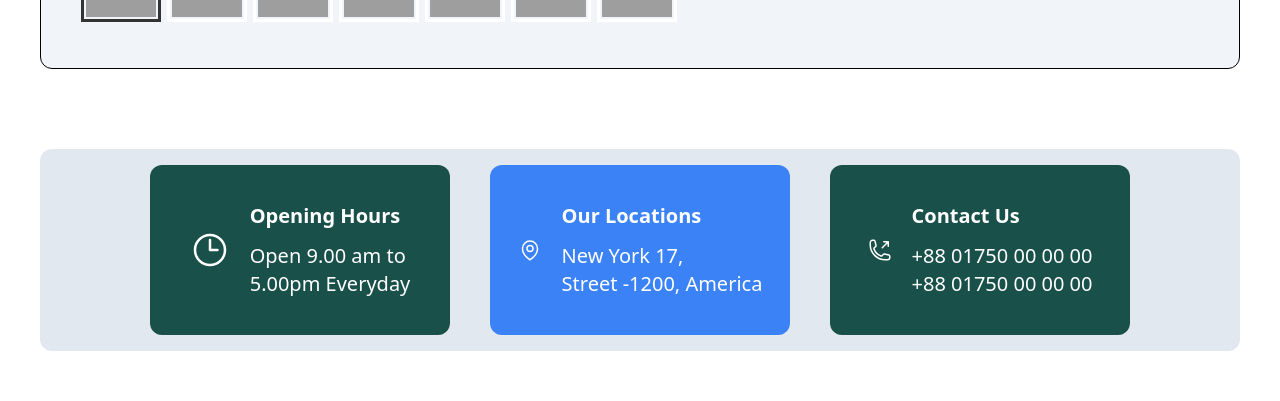
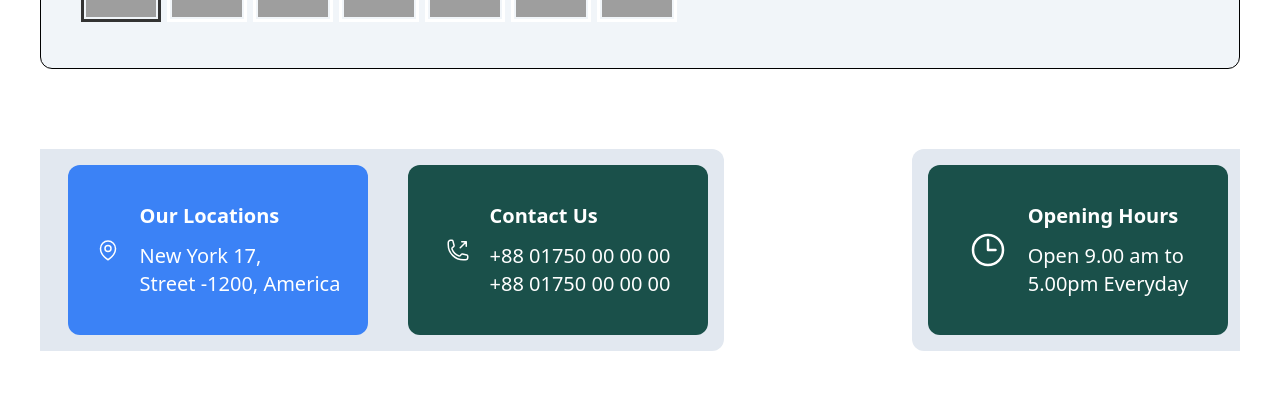
Before and after one commit to minhazapon/Health-Talk--React.js--project, a React (Vite) app: page / in a window 1280 px wide. Shown: the part 2586-2987 px from the top of the page. Built offline with nearby package versions, Linux system fonts and the light colour scheme; grey boxes are pictures that could not be loaded.

Commit message:
added file

```diff
--- a/package.json
+++ b/package.json
@@ -17,6 +17,7 @@
     "react-calendar": "^5.0.0",
     "react-datepicker": "^6.9.0",
     "react-dom": "^18.2.0",
+    "react-fast-marquee": "^1.6.4",
     "react-responsive-carousel": "^3.2.23",
     "react-router-dom": "^6.23.1",
     "react-tabs": "^6.0.2",
--- a/src/Home files/Address.jsx
+++ b/src/Home files/Address.jsx
@@ -1,14 +1,15 @@
 
 
 
+import Marquee from "react-fast-marquee";
 
 
 const Address = () => {
     return (
         <div className=" mb-10  mt-20 ml-10 mr-10">
 
+            <Marquee>
             <div className=" flex justify-center items-center  gap-10 bg-slate-200 p-4 rounded-xl flex-col md:flex-row lg:flex-row ">
-
 
                 <div className=" flex justify-center items-center gap-5 bg-[#1a504a]  h-[170px] w-[300px]  rounded-xl text-white  ">
                 <svg xmlns="http://www.w3.org/2000/svg" fill="none" viewBox="0 0 24 24" strokeWidth={1.5} stroke="currentColor" className="size-10">
@@ -23,9 +24,9 @@ const Address = () => {
 
                 <div className=" flex justify-center items-center gap-5 bg-blue-500 h-[170px] w-[300px] rounded-xl text-white ">
                 <svg xmlns="http://www.w3.org/2000/svg" fill="none" viewBox="0 0 24 24" strokeWidth={1.5} stroke="currentColor" className="size-6">
-  <path strokeLinecap="round" strokeLinejoin="round" d="M15 10.5a3 3 0 1 1-6 0 3 3 0 0 1 6 0Z" />
-  <path strokeLinecap="round" strokeLinejoin="round" d="M19.5 10.5c0 7.142-7.5 11.25-7.5 11.25S4.5 17.642 4.5 10.5a7.5 7.5 0 1 1 15 0Z" />
-</svg>
+                  <path strokeLinecap="round" strokeLinejoin="round" d="M15 10.5a3 3 0 1 1-6 0 3 3 0 0 1 6 0Z" />
+                  <path strokeLinecap="round" strokeLinejoin="round" d="M19.5 10.5c0 7.142-7.5 11.25-7.5 11.25S4.5 17.642 4.5 10.5a7.5 7.5 0 1 1 15 0Z" />
+                </svg>
 
                  <div>
                      <h1 className=" text-xl font-bold">Our Locations</h1>
@@ -46,15 +47,11 @@ const Address = () => {
                           +88 01750 00 00 00</p>
                  </div>
                 </div>
+            </div>
 
 
+            </Marquee>
 
-
-
-
-
-
-            </div>
 
         </div>
     );
--- a/src/about/DoctorAbout.jsx
+++ b/src/about/DoctorAbout.jsx
@@ -1,9 +1,12 @@
 
+import Marquee from "react-fast-marquee";
 
 
 const DoctorAbout = () => {
     return (
         <div className=" mb-10 mt-20 ml-10 mr-10">
+
+            <Marquee>
 
             <div>
 
@@ -45,6 +48,9 @@ const DoctorAbout = () => {
 
             </div>
 
+
+            </Marquee>
+
         </div>
     );
 };
--- a/src/appointment/Please.jsx
+++ b/src/appointment/Please.jsx
@@ -1,4 +1,6 @@
 
+
+import Marquee from "react-fast-marquee";
 
 
 const Please = () => {
@@ -15,6 +17,8 @@ const Please = () => {
 
                  {/* category field ------------------------------------------------------------------ */}
 
+
+                 <Marquee>
 
                  <div className=" flex justify-center mt-10">
                  <div className=" grid  md:grid-cols-3 gap-5">
@@ -61,6 +65,10 @@ const Please = () => {
 
 
 
+                 </Marquee>
+
+
+
 
 
 
--- a/src/expert doctor/ExpertCard.jsx
+++ b/src/expert doctor/ExpertCard.jsx
@@ -1,4 +1,6 @@
 import { Link } from "react-router-dom";
+
+import Marquee from "react-fast-marquee";
 
 
 
@@ -7,6 +9,8 @@ const ExpertCard = () => {
 
     return (
         <div className=" mb-10 mt-10 ml-10 mr-10">
+
+            <Marquee>
 
             <div className=" flex-col md:flex-row lg:flex-row flex justify-center items-center gap-5 ">
 
@@ -135,6 +139,9 @@ const ExpertCard = () => {
 
             </div>
 
+
+            </Marquee>
+
         </div>
     );
 };
```
Also changed, not shown: 1 other file (tests, documents, lock files or other folders).
